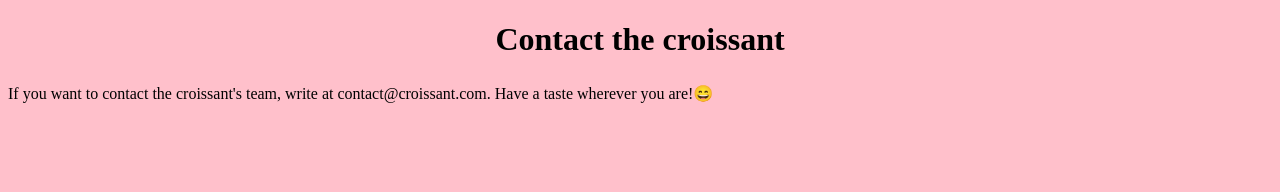
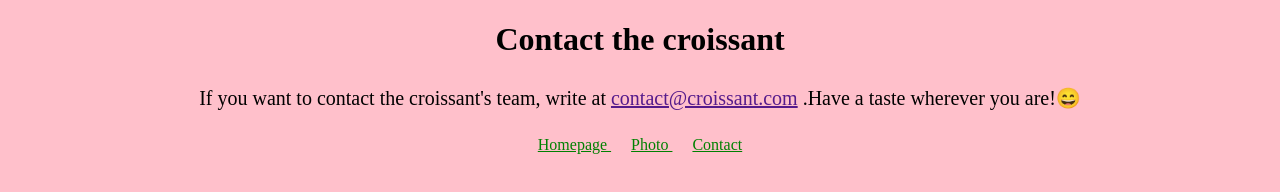
Before and after one commit to catralars/multiple-pages-static-website, a plain HTML site: page contact.html in a window 1280 px wide. Drawn offline with Linux system fonts and the light colour scheme.

Commit message:
Added footer on photo and contact page. General styling

```diff
--- a/contact.html
+++ b/contact.html
@@ -11,8 +11,18 @@
         Contact the croissant
     </h1>
     <p>
-        If you want to contact the croissant's team, write at contact@croissant.com. Have a taste wherever you are!😄
+        If you want to contact the croissant's team, write at <a href="">contact@croissant.com</a> .Have a taste wherever you are!😄
     </p>
-
+    <footer>
+        <a href="/">
+            Homepage
+        </a>
+        <a href="photo.html">
+            Photo
+        </a>
+        <a href="contact.html">
+            Contact
+        </a>
+    </footer>
 </body>
 </html>
--- a/src/styles.css
+++ b/src/styles.css
@@ -8,10 +8,13 @@ h1 {
 }
 
 p {
+    font-size: 20px;
+    text-align: center;
     line-height: 1.8;
 }
 
 footer {
+    margin-top: 20px;
     text-align: center;
 }
 
```
Also changed, not shown: index.html (+2 -3 lines).
